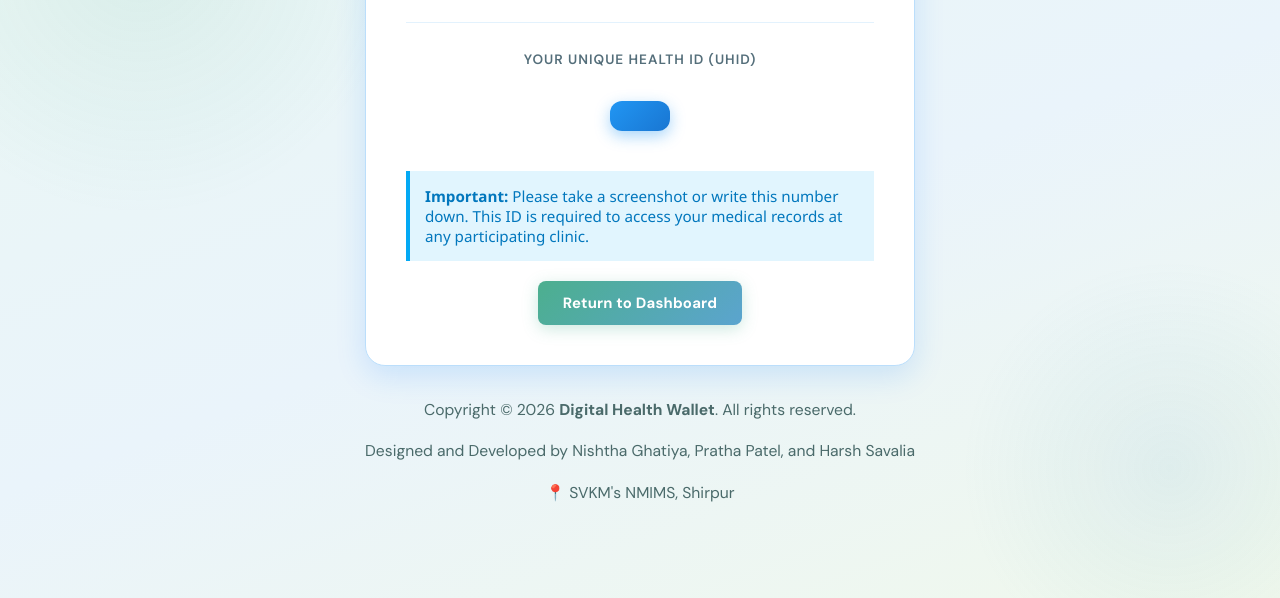
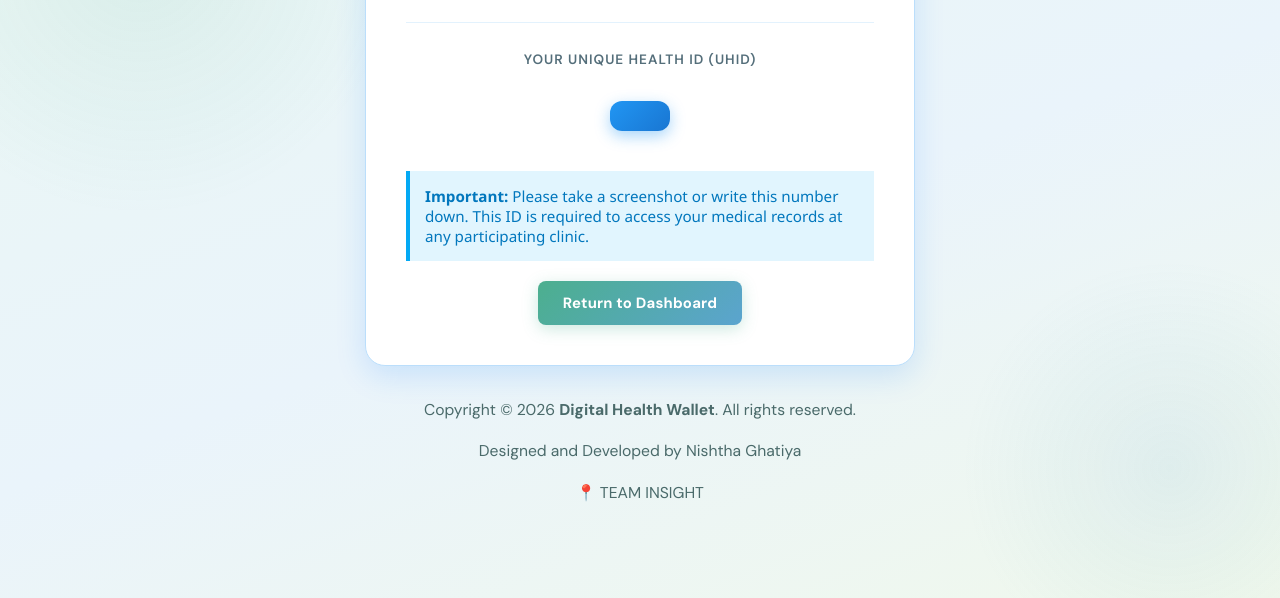
Before and after one commit to nishtha-212/Seva-Health---Digital-Health-Wallet-System-, a website: page registration_success.html in a window 1280 px wide. Shown: the part 202-800 px from the top of the page. Drawn offline with nearby package versions, Linux system fonts and the light colour scheme.

Commit message:
Modify footer credits and team details
Updated footer credits and team information.

```diff
--- a/registration_success.html
+++ b/registration_success.html
@@ -125,8 +125,8 @@
 
     <footer>
         <p>Copyright © 2026 <strong>Digital Health Wallet</strong>. All rights reserved.</p>
-        <p>Designed and Developed by Nishtha Ghatiya, Pratha Patel, and Harsh Savalia</p>
-        <p>📍 SVKM's NMIMS, Shirpur</p>
+        <p>Designed and Developed by Nishtha Ghatiya</p>
+        <p>📍 TEAM INSIGHT</p>
     </footer>
 
 </body>
```
